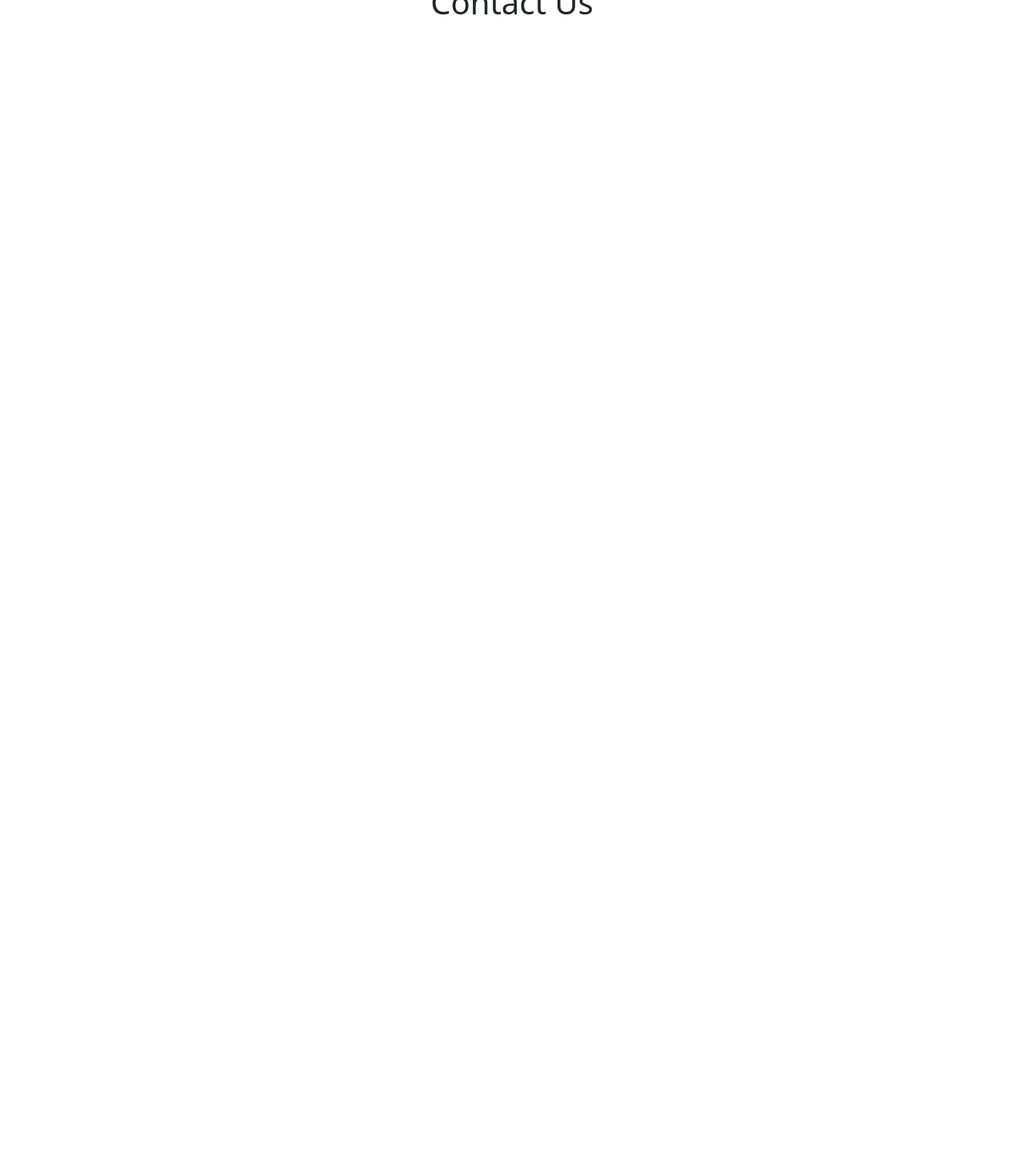
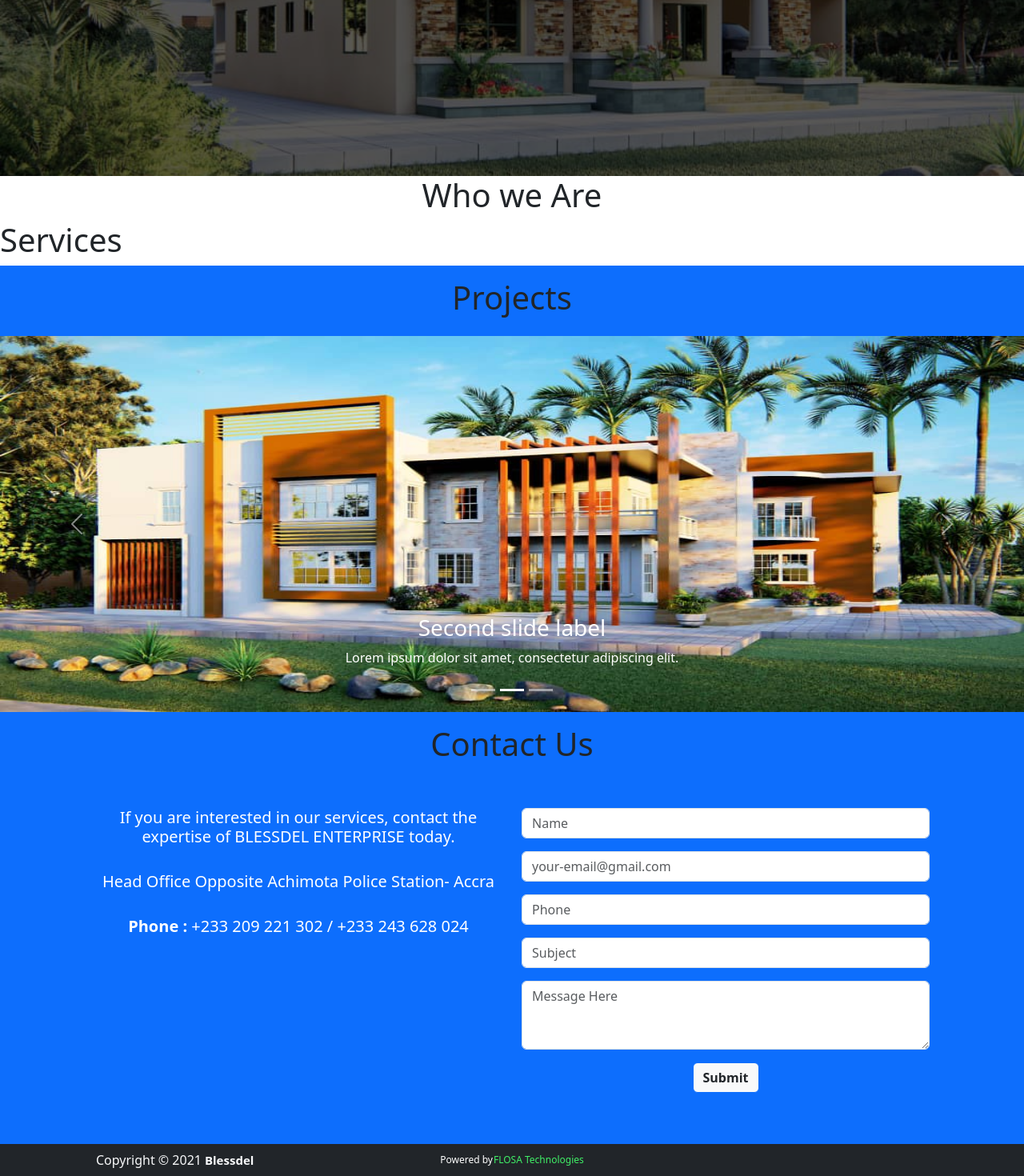
Before and after one commit to flosatechnologies/blessdel, a React (Create React App) app: page /contactus in a window 1280 px wide. Shown: the part 458-1928 px from the top of the page at 80% size. Before the commit the page ends 865 px from the top, so only its background shows below. Built offline with nearby package versions, Linux system fonts and the light colour scheme.

Commit message:
Project and Contantus & others screens

```diff
--- a/src/App.css
+++ b/src/App.css
@@ -1,38 +1,3 @@
 .App {
   text-align: center;
 }
-
-.App-logo {
-  height: 40vmin;
-  pointer-events: none;
-}
-
-@media (prefers-reduced-motion: no-preference) {
-  .App-logo {
-    animation: App-logo-spin infinite 20s linear;
-  }
-}
-
-.App-header {
-  background-color: #282c34;
-  min-height: 100vh;
-  display: flex;
-  flex-direction: column;
-  align-items: center;
-  justify-content: center;
-  font-size: calc(10px + 2vmin);
-  color: white;
-}
-
-.App-link {
-  color: #61dafb;
-}
-
-@keyframes App-logo-spin {
-  from {
-    transform: rotate(0deg);
-  }
-  to {
-    transform: rotate(360deg);
-  }
-}
--- a/src/App.js
+++ b/src/App.js
@@ -7,10 +7,21 @@ import Projects from "./pages/projects";
 import ContactUs from "./pages/contactus";
 import Home from "./pages/home";
 import NavbarMenu from "./components/Navbar/Navbar";
+import FooterPage from "./components/FooterPage";
 
 function App() {
   return (
-    <Router>
+    <div>
+      <NavbarMenu />
+      <Home />
+      <WhoWeAre />
+      <Services />
+      <Projects />
+      <ContactUs />
+      <FooterPage />
+    </div>
+
+    /**<Router>
       <NavbarMenu />
       <Switch>
         <Route path="/" exact component={Home} />
@@ -19,7 +30,7 @@ function App() {
         <Route path="/projects" component={Projects} />
         <Route path="/contactus" component={ContactUs} />
       </Switch>
-    </Router>
+    </Router>**/
   );
 }
 
--- /dev/null
+++ b/src/components/FooterPage.js
@@ -0,0 +1,64 @@
+import React from "react";
+
+import "bootstrap/dist/css/bootstrap.min.css";
+import { Container, Row, Col } from "react-bootstrap";
+
+function FooterPage() {
+  return (
+    <div className="bg-dark text-light text-center p-2">
+      <Container fluid={true} className="footerContainer">
+        <Row>
+          <Col
+            xs={12}
+            sm={12}
+            md={12}
+            lg={4}
+            xl={4}
+            xxl={4}
+            className="copyrightInfo"
+          >
+            Copyright &copy; 2021
+            <span
+              style={{
+                fontWeight: "bold",
+                textAlign: "left",
+                fontSize: "15px",
+                marginLeft: "4px",
+              }}
+            >
+              Blessdel
+            </span>
+          </Col>
+
+          <Col
+            xs={12}
+            sm={12}
+            md={12}
+            lg={4}
+            xl={4}
+            xxl={4}
+            style={{
+              color: "#ffffff",
+              textAlign: "center",
+              fontSize: "12px",
+              padding: "3px 0px",
+            }}
+          >
+            Powered by
+            <span
+              style={{
+                color: "#40f167",
+                marginLeft: "1px",
+                fontSize: "12px",
+              }}
+            >
+              FLOSA Technologies
+            </span>
+          </Col>
+        </Row>
+      </Container>
+    </div>
+  );
+}
+
+export default FooterPage;
--- a/src/components/Navbar/Navbar.js
+++ b/src/components/Navbar/Navbar.js
@@ -7,8 +7,9 @@ import logo from "../../assets/images/logo.jpg";
 export default class NavbarMenu extends Component {
   render() {
     return (
-      <div>
-        <Navbar bg="primary" expand="lg">
+      <div id="home" className="pt-5">
+        <Navbar bg="primary" expand="lg" fixed="top">
+          <Nav.Link href="#main">
             <img
               width="50px"
               height="auto"
@@ -16,6 +17,8 @@ export default class NavbarMenu extends Component {
               src={logo}
               alt="logo"
             />
+          </Nav.Link>
+          <div className="container">
             <Navbar.Toggle aria-controls="navbarScroll" />
             <Navbar.Collapse id="navbarScroll">
               <Nav
@@ -23,13 +26,14 @@ export default class NavbarMenu extends Component {
                 style={{ width: "100%", height: "50%", color: "#fff" }}
                 navbarScroll
               >
-              <Nav.Link href="/">HOME</Nav.Link>
-              <Nav.Link href="/whoweare">WHO WE ARE</Nav.Link>
-              <Nav.Link href="/services">SERVICES</Nav.Link>
-              <Nav.Link href="projects">PROJECTS</Nav.Link>
-              <Nav.Link href="contactus">CONTACT US</Nav.Link>
+                <Nav.Link href="#home">HOME</Nav.Link>
+                <Nav.Link href="#whoweare">WHO WE ARE</Nav.Link>
+                <Nav.Link href="#services">SERVICES</Nav.Link>
+                <Nav.Link href="#projects">PROJECTS</Nav.Link>
+                <Nav.Link href="#contactus">CONTACT US</Nav.Link>
               </Nav>
             </Navbar.Collapse>
+          </div>
         </Navbar>
       </div>
     );
--- a/src/css/NavbarMenu.css
+++ b/src/css/NavbarMenu.css
@@ -6,4 +6,5 @@
 .navbar-light .navbar-nav .nav-link:hover {
   color: rgba(14, 13, 13, 0.7) !important;
   background-color: orange;
+  border-radius: 8px;
 }
--- a/src/css/home.css
+++ b/src/css/home.css
@@ -1,6 +1,12 @@
+body::before {
+  display: block;
+  content: "";
+  height: 30px;
+}
 .image-fluid {
-  height: 100vh;
-  width: 100vw;
+  height: 75vh;
+  width: 100%;
+  object-fit: cover;
   position: relative;
   background-size: cover;
   background-position: 50% 50%;
--- /dev/null
+++ b/src/css/projects.css
@@ -0,0 +1,5 @@
+.carouselImg {
+  width: 100%;
+  height: 470px;
+  object-fit: fill;
+}
--- a/src/pages/contactus.js
+++ b/src/pages/contactus.js
@@ -1,16 +1,116 @@
-import React from "react";
+import React, { useState } from "react";
+import Form from "react-bootstrap/Form";
+import { InputGroup, Row, Button } from "react-bootstrap";
+import { Col } from "react-bootstrap";
 
 function ContactUs() {
+  const [validated, setValidated] = useState(false);
+
+  const handleSubmit = (event) => {
+    const form = event.currentTarget;
+    if (form.checkValidity() === false) {
+      event.preventDefault();
+      event.stopPropagation();
+    }
+
+    setValidated(true);
+  };
+
   return (
-    <div
-      style={{
-        display: "flex",
-        justifyContent: "center",
-        alignItems: "center",
-        height: "100vh",
-      }}
-    >
-      <h1>Contact Us</h1>
+    <div id="contactus">
+      <div className="bg-primary text-dark text-center p-3">
+        <h1>Contact Us</h1>
+        <div className="container p-5">
+          <div className="row g-4 text-white">
+            <div className="col-md">
+              <h5>
+                If you are interested in our services, contact the expertise of
+                BLESSDEL ENTERPRISE today.
+              </h5>
+              <br />
+              <h5>Head Office Opposite Achimota Police Station- Accra </h5>
+              <br />
+              <h5>
+                <span className="fw-bold">Phone :</span> +233 209 221 302 / +233
+                243 628 024
+              </h5>
+            </div>
+            <div className="col-md">
+              <Form noValidate validated={validated} onSubmit={handleSubmit}>
+                <Form.Group
+                  as={Col}
+                  controlId="validationCustom01"
+                  className="mb-3"
+                >
+                  <Form.Control
+                    required
+                    type="text"
+                    placeholder="Name"
+                    defaultValue=""
+                  />
+
+                  <Form.Control.Feedback>Looks good!</Form.Control.Feedback>
+                </Form.Group>
+                <Form.Group
+                  as={Col}
+                  controlId="validationCustom02"
+                  className="mb-3"
+                >
+                  <Form.Control
+                    required
+                    type="email"
+                    placeholder="your-email@gmail.com"
+                    defaultValue=""
+                  />
+                  <Form.Control.Feedback>Looks good!</Form.Control.Feedback>
+                </Form.Group>
+
+                <Form.Group
+                  as={Col}
+                  controlId="validationCustom03"
+                  className="mb-3"
+                >
+                  <Form.Control type="number" placeholder="Phone" required />
+                  <Form.Control.Feedback type="invalid">
+                    Please provide a valid phone number.
+                  </Form.Control.Feedback>
+                </Form.Group>
+                <Form.Group
+                  as={Col}
+                  controlId="validationCustom04"
+                  className="mb-3"
+                >
+                  <Form.Control type="text" placeholder="Subject" required />
+                  <Form.Control.Feedback type="invalid">
+                    Please provide a valid subject.
+                  </Form.Control.Feedback>
+                </Form.Group>
+
+                <Form.Group
+                  as={Col}
+                  controlId="validationCustom05"
+                  className="mb-3"
+                >
+                  <Form.Control
+                    as="textarea"
+                    rows={3}
+                    type="text"
+                    placeholder="Message Here"
+                    required
+                  />
+                  <Form.Control.Feedback type="invalid">
+                    Please provide a valid zip.
+                  </Form.Control.Feedback>
+                </Form.Group>
+
+                <Button type="submit" className="bg-light text-dark fw-bold">
+                  Submit
+                </Button>
+              </Form>
+            </div>
+          </div>
+        </div>
+      </div>
     </div>
   );
 }
--- a/src/pages/home.js
+++ b/src/pages/home.js
@@ -7,7 +7,7 @@ class Home extends Component {
   render() {
     return (
       <Container fluid className="bg-image image-fluid">
-        <div className="overlay">
+        <div id="main" className="overlay">
           <h3>We stand for</h3>
           <p>Integrity, Honesty, Ethical, Cost Effective and Trustworthy</p>
         </div>
--- a/src/pages/projects.js
+++ b/src/pages/projects.js
@@ -1,9 +1,52 @@
 import React from "react";
+import Carousel from "react-bootstrap/Carousel";
+import "../css/projects.css";
+import d03 from "../assets/images/d03.jpg";
+import d04 from "../assets/images/d04.jpg";
 
 function Projects() {
   return (
-    <div>
-      <h1>Our works</h1>
+    <div id="projects">
+      <div className="bg-primary text-dark text-center p-3">
+        <h1>Projects</h1>
+      </div>
+      <div className="Container">
+        <Carousel fade>
+          <Carousel.Item>
+            <img className="d-block carouselImg" src={d03} alt="First slide" />
+            <Carousel.Caption>
+              <h3>First slide label</h3>
+              <p>Nulla vitae elit libero, a pharetra augue mollis interdum.</p>
+            </Carousel.Caption>
+          </Carousel.Item>
+          <Carousel.Item>
+            <img
+              className="d-block w-100 carouselImg"
+              src={d03}
+              alt="Second slide"
+            />
+
+            <Carousel.Caption>
+              <h3>Second slide label</h3>
+              <p>Lorem ipsum dolor sit amet, consectetur adipiscing elit.</p>
+            </Carousel.Caption>
+          </Carousel.Item>
+          <Carousel.Item>
+            <img
+              className="d-block w-100 carouselImg"
+              src={d04}
+              alt="Third slide"
+            />
+
+            <Carousel.Caption>
+              <h3>Third slide label</h3>
+              <p>
+                Praesent commodo cursus magna, vel scelerisque nisl consectetur.
+              </p>
+            </Carousel.Caption>
+          </Carousel.Item>
+        </Carousel>
+      </div>
     </div>
   );
 }
--- a/src/pages/services.js
+++ b/src/pages/services.js
@@ -2,8 +2,8 @@ import React from "react";
 
 function Services() {
   return (
-    <div>
-      <h1>What we do</h1>
+    <div id="services">
+      <h1>Services</h1>
     </div>
   );
 }
--- a/src/pages/whoweare.js
+++ b/src/pages/whoweare.js
@@ -3,14 +3,14 @@ import React from "react";
 const WhoWeAre = () => {
   return (
     <div
+      id="whoweare"
       style={{
         display: "flex",
         justifyContent: "center",
         alignItems: "center",
-        height: "100vh",
       }}
     >
-      <h1>What we stand for</h1>
+      <h1>Who we Are</h1>
     </div>
   );
 };
```
Lines whose indentation alone changed are shown as unchanged.
